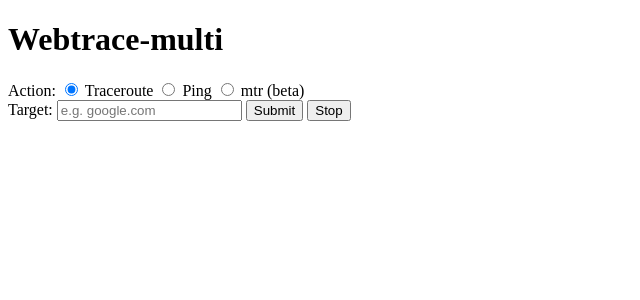
After one commit to jlu5/webtrace, a Flask app: template templates/multi.html.j2 in a window 1280 px wide. The commit adds this page. Shown: the top 300 px of the page, without its empty margins (0-640 px from the left). Run offline with Flask 3, Linux system fonts and the light colour scheme; the template is opened without the code that fills it, so the values that code supplies are empty; parts of the project's set-up code (start-up, migrations or seed data) failed here and were passed over.

Commit message:
Multi-trace v1 using embedded frames

```diff
--- a/app.py
+++ b/app.py
@@ -23,7 +23,9 @@ PING_COUNT = int(os.environ.get('WEBTRACE_PINGCOUNT', 4))
 RATELIMIT = os.environ.get('WEBTRACE_RATELIMIT', "10/minute")
 SERVERINFO = os.environ.get('WEBTRACE_SERVERINFO')
 TITLE = os.environ.get('WEBTRACE_TITLE', 'webtrace')
+TITLE_MULTI = os.environ.get('WEBTRACE_TITLE_MULTI', 'webtrace-multi')
 TIMEOUT = int(os.environ.get('WEBTRACE_TIMEOUT', 30))
+MULTI_BACKENDS = os.environ.get('WEBTRACE_MULTI_BACKENDS', '').split()
 
 limiter = Limiter(
     get_remote_address,
@@ -45,7 +47,21 @@ def index():
         page_title=TITLE,
         serverinfo=SERVERINFO,
         version_git=version_git,
+        multi=False,
         embed=flask.request.args.get("embed"))
+
+@app.route("/multi")
+@limiter.exempt
+def multi():
+    if not MULTI_BACKENDS:
+        return "ERROR: No backends configured for multi mode", 404
+    return flask.render_template(
+        'multi.html.j2',
+        page_title=TITLE_MULTI,
+        serverinfo=SERVERINFO,
+        multi_backends=MULTI_BACKENDS,
+        multi=True,
+        version_git=version_git)
 
 def run_streamed_process(target):
     try:
--- /dev/null
+++ b/static/webtrace-common.js
@@ -0,0 +1,33 @@
+async function onInputKeyPress(event) {
+    if (event.keyCode == 13) {
+        await runTrace();
+    }
+}
+
+function maybeUpdateHistory(newAction, newTarget) {
+    // Update the history with the current action & target if it's different
+    const urlParams = new URLSearchParams(window.location.search);
+    const currTarget = urlParams.get('target');
+    const currAction = urlParams.get('action');
+    if (currTarget != newTarget || currAction != newAction) {
+        const newState = {action: newAction, target: newTarget};
+        const newParams = new URLSearchParams(newState);
+        history.pushState(newState, '', `?${newParams.toString()}`);
+    }
+}
+
+async function doInit() {
+    const urlParams = new URLSearchParams(window.location.search);
+    const target = urlParams.get('target');
+    const action = urlParams.get('action');
+    if (action) {
+        for (const radioBtn of document.querySelectorAll('input[name="action"]')) {
+            radioBtn.checked = radioBtn.value == action.toLowerCase();
+        }
+    }
+    if (target) {
+        const targetInput = document.getElementById("target_input");
+        targetInput.value = target;
+        await runTrace();
+    }
+}
--- /dev/null
+++ b/static/webtrace-multi.js
@@ -0,0 +1,20 @@
+async function runTrace() {
+    const selectedAction = document.querySelector('input[name="action"]:checked');
+    if (!selectedAction) {
+        console.error("No action specified");
+        return;
+    }
+    const targetInput = document.getElementById("target_input");
+    if (!targetInput.value) {
+        console.error("No target specified");
+        return;
+    }
+    for (let iframe of document.getElementsByClassName('webtrace-backend')) {
+        let url = new URL(iframe.dataset.baseurl);
+        url.searchParams.set('embed', 1);
+        url.searchParams.set('action', selectedAction.value);
+        url.searchParams.set('target', targetInput.value);
+        iframe.src = url;
+    }
+    maybeUpdateHistory(selectedAction.value, targetInput.value);
+}
--- a/static/webtrace.css
+++ b/static/webtrace.css
@@ -33,3 +33,18 @@
 .mtr-stale-hop, .footer {
     color: #555;
 }
+
+/* Styles for multi mode */
+.flex-container {
+    display: flex;
+    align-content: flex-start;
+    justify-content: start;
+    flex-wrap: wrap;
+}
+
+.flex-container > iframe {
+    width: 90vw;
+    max-width: 650px;
+    height: 40vh;
+    max-height: 600px;
+}
--- /dev/null
+++ b/templates/control.html.j2
@@ -0,0 +1,19 @@
+<div id="control">
+Action:
+<input type="radio" id="action_trace" name="action" value="trace" checked onkeypress="onInputKeyPress(event)">
+<label for="action_trace">Traceroute</label>
+<input type="radio" id="action_ping" name="action" value="ping" onkeypress="onInputKeyPress(event)">
+<label for="action_ping">Ping</label>
+<input type="radio" id="action_ping" name="action" value="mtr" onkeypress="onInputKeyPress(event)">
+<label for="action_mtr">mtr (beta)</label>
+<br>
+
+<label for="target">Target:</label>
+<input type="text" id="target_input" name="target"
+       placeholder="e.g. google.com" onkeypress="onInputKeyPress(event)">
+
+<button onclick="runTrace()">Submit</button>
+{% if not multi %}
+<button onclick="stopTrace(true)">Stop</button>
+{% endif %}
+</div>
--- /dev/null
+++ b/templates/multi.html.j2
@@ -0,0 +1,19 @@
+<!DOCTYPE html>
+<html>
+{% include "head.html.j2" %}
+
+<body onload="doInit()">
+<h1>Webtrace-multi</h1>
+<script src="static/webtrace-multi.js"></script>
+<script src="static/webtrace-common.js"></script>
+
+{% include "control.html.j2" %}
+<br>
+
+<div class="flex-container">
+{% for backend in multi_backends %}
+<iframe class="webtrace-backend" data-baseurl="{{ backend }}"></iframe>
+{% endfor %}
+</div>
+</body>
+</html>
```
Also changed, not shown: static/webtrace.js (+0 -34 lines), templates/index.html.j2 (+2 -17 lines).
